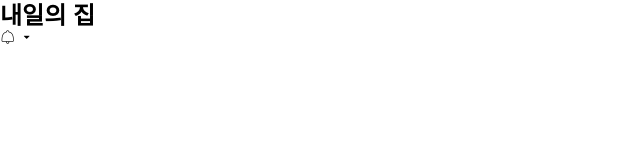
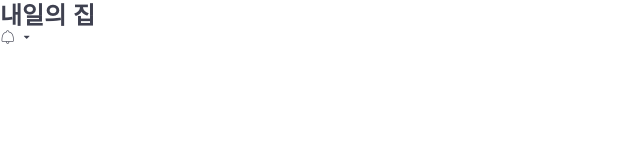
Before and after one commit to 2021Bong/tomorrow-house, a website: page index.html in a window 1280 px wide. Shown: the full height of the page, 0-640 px from the left. Drawn offline with nearby package versions, Linux system fonts and the light colour scheme; files that its build step writes are made by us from their sources; files whose address does not match are found by name.

Commit message:
💄 Add missing reset declarations

```diff
--- a/styles/base/_reset.scss
+++ b/styles/base/_reset.scss
@@ -1,30 +1,30 @@
 * {
   margin: 0;
-  font-family: 'Noto Sans KR', sans-serif;
+  font-family: $font-main;
+  -moz-osx-font-smoothing: grayscale;
+  -webkit-font-smoothing: antialiased;
   box-sizing: border-box;
 }
 
 html {
-  font-family: 'Noto Sans KR', sans-serif;
+  font-family: $font-main;
+  font-size: $font-size-16;
 }
 
-// 폰트 패밀리가 적용되지 않을 때를 대비해 3번!
 body {
-  font-family: 'Noto Sans KR', sans-serif;
+  font-family: $font-main;
+  color: $primary;
 }
 
-// normailze.css에서 준 마진 덮어 씌우기
 h1 {
   margin: 0;
 }
 
-// 끔찍한 a태그 데코 없애기
 a {
   color: inherit;
   text-decoration: none;
 }
 
-// form 관련 태그들의 보더 없애기
 button,
 input,
 select,
@@ -32,21 +32,17 @@ textarea {
   background-color: transparent;
   border: 0;
 
-  // 포커스시 생기는 효과 없애기
-  // 단 한줄 추가로 포커스 해결 SCSS짱!
   &:focus {
     outline: none;
     box-shadow: none;
   }
 }
 
-// 클릭해야하는 태그에 커서 전환
 a,
 button {
   cursor: pointer;
 }
 
-// 리스트의 점과 패딩 없애기
 ul,
 ol {
   list-style: none;
```
